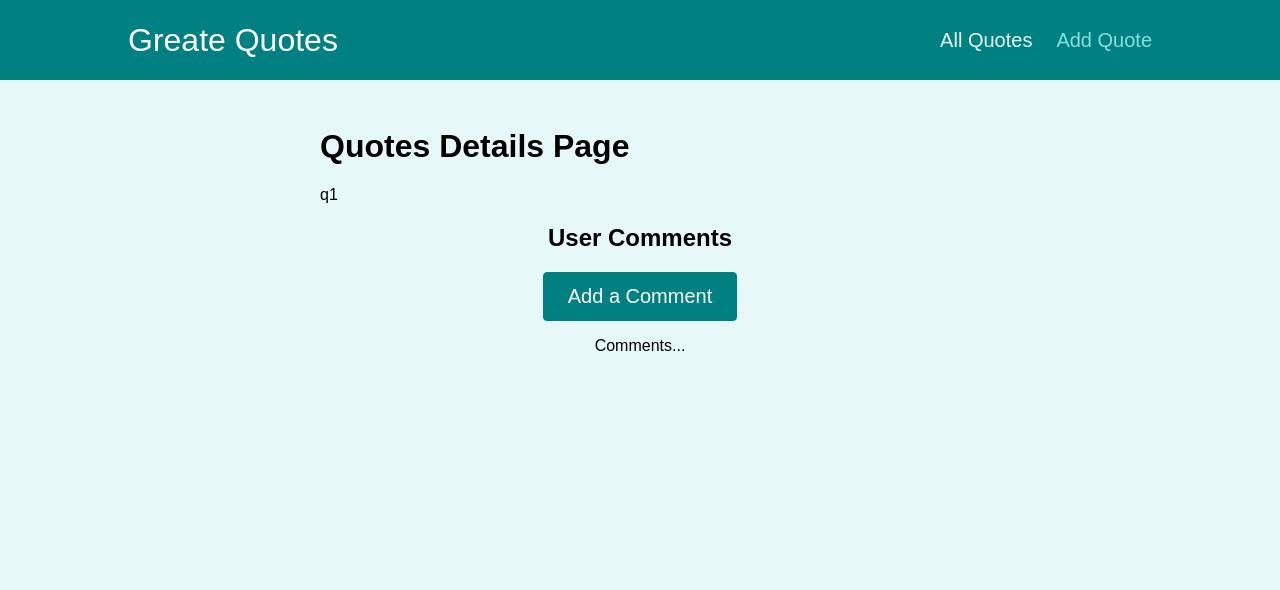
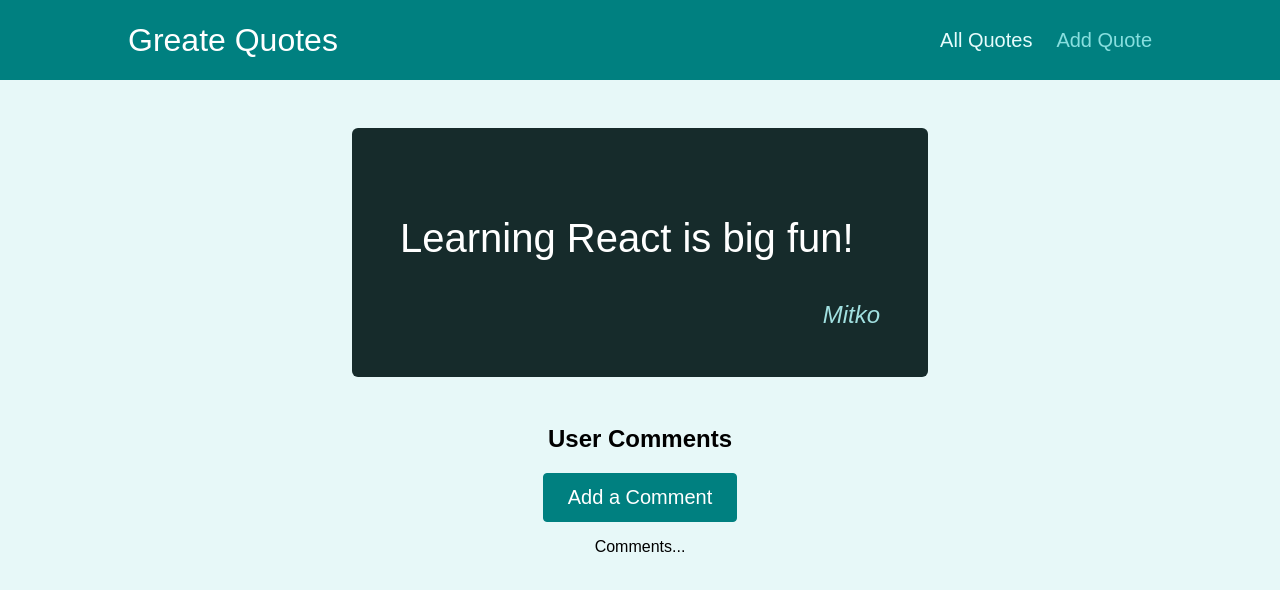
Before and after one commit to MitkoDG/react, a React (Create React App) app in the folder quote-app/: page /quotes/q1/comments in a window 1280 px wide. Shown: the top 590 px of the page. Built offline with nearby package versions, Linux system fonts and the light colour scheme; the HTML template or start-up script is replaced by a standard one.

Commit message:
fixing the routes
adde logic to route to the quote and show details about it

```diff
--- a/quote-app/src/components/quotes/QuoteForm.js
+++ b/quote-app/src/components/quotes/QuoteForm.js
@@ -1,7 +1,7 @@
 import { useRef } from 'react';
 
-import Card from '../ui/Card';
-import LoadingSpinner from '../ui/LoadingSpinner';
+import Card from '../UI/Card';
+import LoadingSpinner from '../UI/LoadingSpinner';
 import classes from './QuoteForm.module.css';
 
 const QuoteForm = (props) => {
--- a/quote-app/src/components/quotes/QuoteItem.js
+++ b/quote-app/src/components/quotes/QuoteItem.js
@@ -1,3 +1,4 @@
+import { Link } from 'react-router-dom';
 import classes from './QuoteItem.module.css';
 
 const QuoteItem = (props) => {
@@ -9,9 +10,9 @@
         </blockquote>
         <figcaption>{props.author}</figcaption>
       </figure>
-      <a className='btn'>
+      <Link className='btn' to={`/quotes/${props.id}`}>
         View Fullscreen
-      </a>
+      </Link>
     </li>
   );
 };
--- a/quote-app/src/pages/AllQuotes.js
+++ b/quote-app/src/pages/AllQuotes.js
@@ -1,8 +1,14 @@
+import QuoteList from "../components/quotes/QuoteList";
+
+const DUMMY_QUOTES = [
+    { id: 'q1', author: 'Mitko', text:'Learning React is big fun!'},
+    { id: 'q2', author: 'Mitko', text:'This app is taking shape!'},
+]
 
 const AllQuotes = () =>{
 
     return(
-        <h1>All Quotes Page</h1>
+        <QuoteList quotes={DUMMY_QUOTES} />
     )
 }
 
--- a/quote-app/src/pages/NewQuote.js
+++ b/quote-app/src/pages/NewQuote.js
@@ -1,8 +1,14 @@
+import QuoteForm from "../components/quotes/QuoteForm";
 
-const NewQuote = () =>{
+const NewQuote = () => {
 
-    return(
-        <h1>New Quote Page</h1>
+    const addQuoteHandler = (quoteData) => {
+        console.log(quoteData);
+    };
+
+    return (
+
+        <QuoteForm onAddQuote={addQuoteHandler} />
     )
 }
 
--- a/quote-app/src/pages/QuoteDetails.js
+++ b/quote-app/src/pages/QuoteDetails.js
@@ -2,13 +2,26 @@
 import { Route } from "react-router-dom";
 import { useParams } from "react-router-dom";
 import Comments from "../components/comments/Comments";
+import HighlightedQuote from "../components/quotes/HighlightedQuote";
+
+
+const DUMMY_QUOTES = [
+    { id: 'q1', author: 'Mitko', text:'Learning React is big fun!'},
+    { id: 'q2', author: 'Mitko', text:'This app is taking shape!'},
+]
 
 const QuoteDetails = () => {
     const params = useParams()
+    const quote = DUMMY_QUOTES.find(quote => quote.id === params.quoteId);
+
+    if (!quote) {
+        return (
+            <p>No quote found !</p>
+        )
+    }
     return (
         <Fragment>
-            <h1>Quotes Details Page</h1>
-            <p>{params.quoteId}</p>
+            <HighlightedQuote text={quote.text} author={quote.author}/>
             <Route path='/quotes/:quoteId/comments'>
                 <Comments />
             </Route>
```
